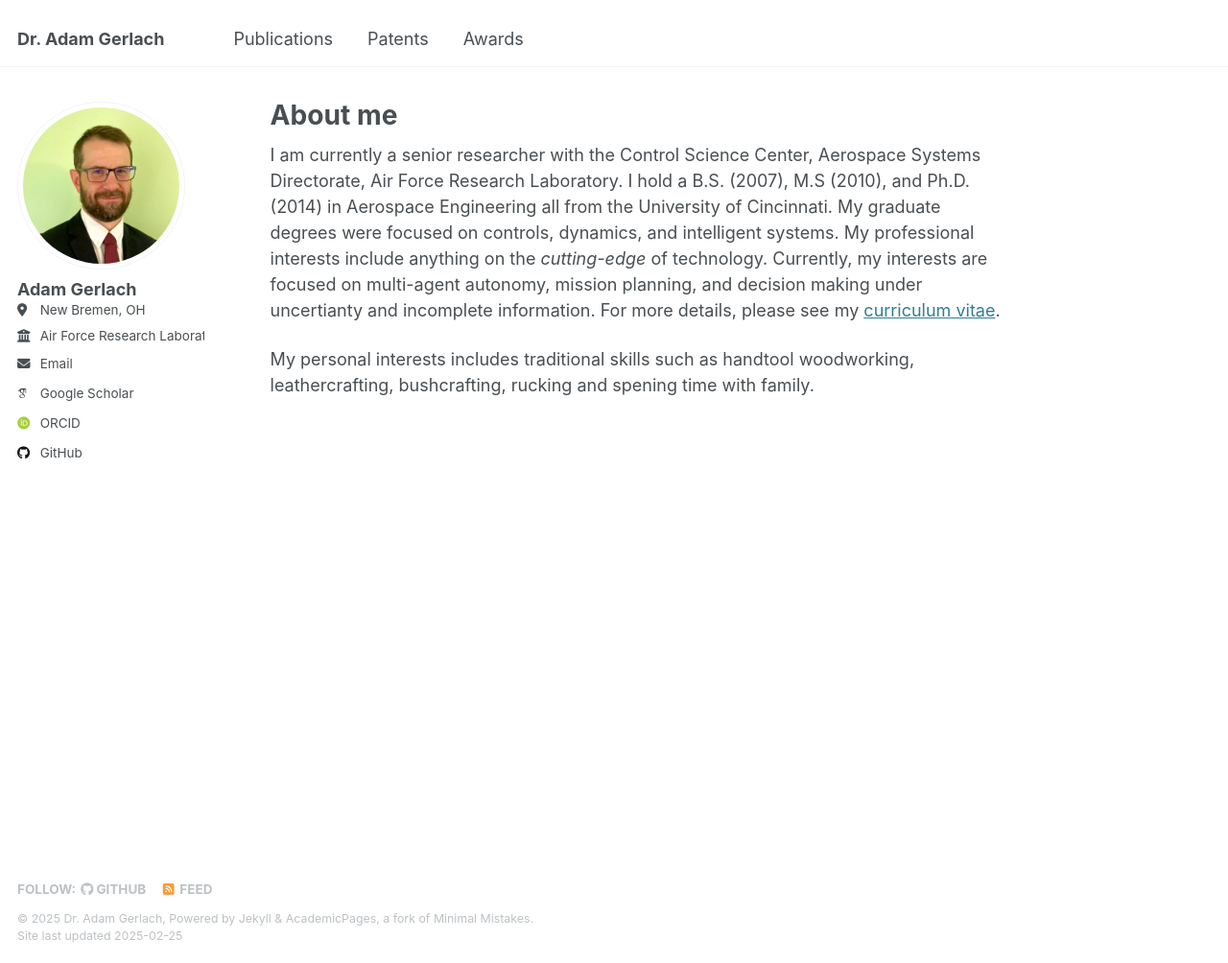
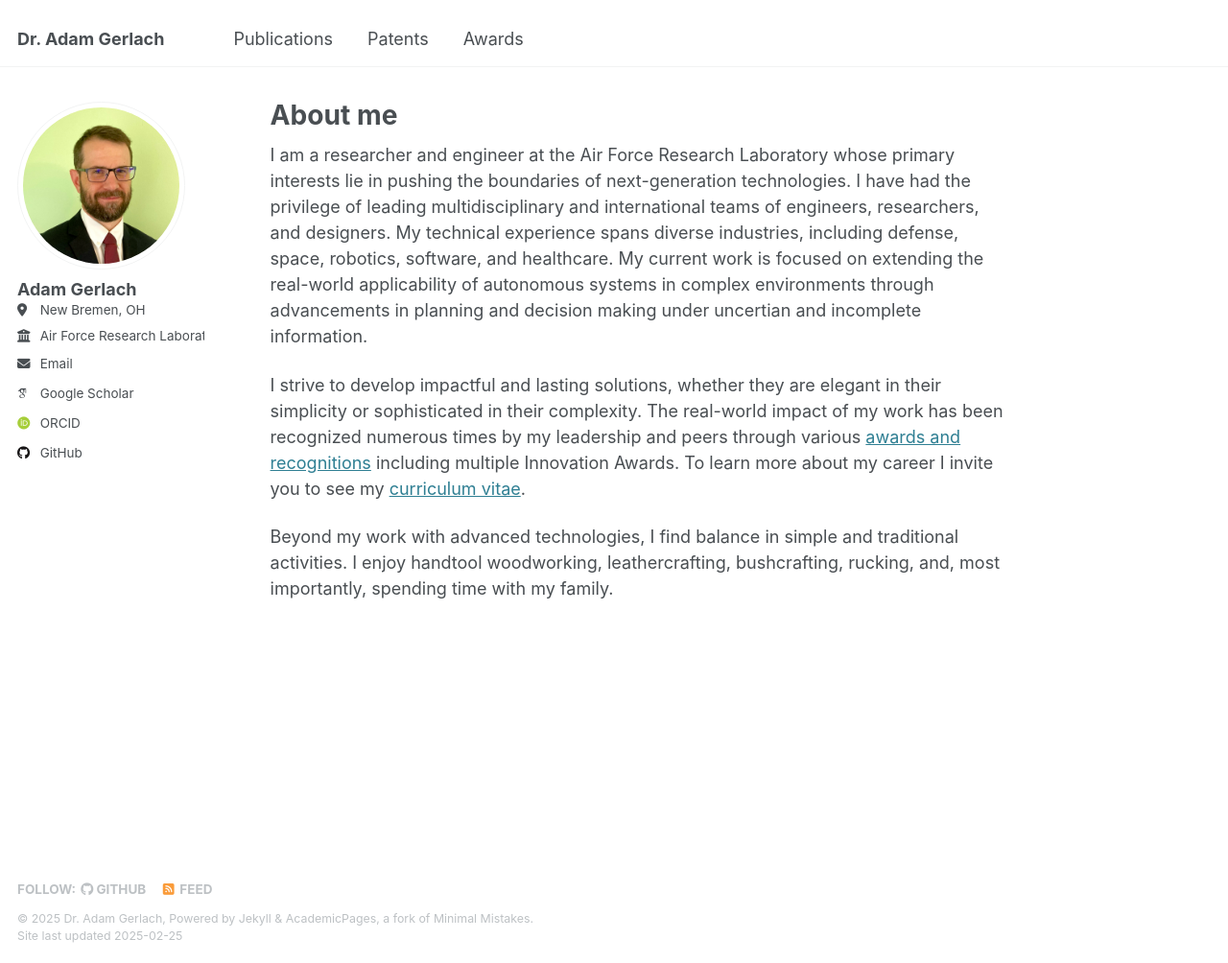
Before and after one commit to agerlach/agerlach.github.io, a Jekyll site: the page built from _pages/about.md, in a window 1280 px wide and 1004 px high. Shown: the whole window at 96% size. Built offline with Jekyll 4.4.1, drawn with Linux system fonts in a browser that asks for light colours; some web fonts are replaced.

Commit message:
clean up about me

```diff
--- a/_pages/about.md
+++ b/_pages/about.md
@@ -10,6 +10,23 @@ redirect_from:
 <!-- About Me
 ====== -->
 
-I am currently a senior researcher with the Control Science Center, Aerospace Systems Directorate, Air Force Research Laboratory. I hold a B.S. (2007), M.S (2010), and Ph.D. (2014) in Aerospace Engineering all from the University of Cincinnati. My graduate degrees were focused on controls, dynamics, and intelligent systems. My professional interests include anything on the *cutting-edge* of technology. Currently, my interests are focused on multi-agent autonomy, mission planning, and decision making under uncertianty and incomplete information. For more details, please see my [curriculum vitae](/files/cv.pdf).
+I am a researcher and engineer at the Air Force Research Laboratory whose primary interests lie in pushing the boundaries of next-generation technologies.  I have had the privilege of leading multidisciplinary and international teams of engineers, researchers, and designers. My technical experience spans diverse industries, including defense, space, robotics, software, and healthcare. My current work is focused on extending the real-world applicability of autonomous systems in complex environments through advancements in planning and decision making under uncertian and incomplete information.
 
-My personal interests includes traditional skills such as handtool woodworking, leathercrafting, bushcrafting, rucking and spening time with family.
+I strive to develop impactful and lasting solutions, whether they are elegant in their simplicity or sophisticated in their complexity. The real-world impact of my work has been recognized numerous times by my leadership and peers through various [awards and recognitions](/awards) including multiple Innovation Awards. To learn more about my career I invite you to see my [curriculum vitae](/files/cv.pdf).
+
+Beyond my work with advanced technologies, I find balance in simple and traditional activities. I enjoy handtool woodworking, leathercrafting, bushcrafting, rucking, and, most importantly, spending time with my family.
+
+
+<!-- I would like to name drop Navy, Army DARPA, Google, JuliaHub, ... -->
+
+
+
+
+
+<!-- The success of my career can be attributed to some simple princples my Dad taught me as an adolesent working in his small tool and die shop:
+- Understand the problem at hand. What does the c
+- Develop solutions that make an impact -->
+
+<!-- with an interdisciplenary background in aerospace engineering, controls, dynamics, intelligent systems and computer science.  -->
+
+<!-- I am senior research engineer with the Control Science Center, Aerospace Systems Directorate, Air Force Research Laboratory. I hold a B.S. (2007), M.S (2010), and Ph.D. (2014) in Aerospace Engineering all from the University of Cincinnati. My graduate degrees were focused on controls, dynamics, and intelligent systems. My professional interests include anything on the *cutting-edge* of technology. Currently, my interests are focused on multi-agent autonomy, mission planning, and decision making under uncertianty and incomplete information. For more details, please see my [curriculum vitae](/files/cv.pdf). -->
```
